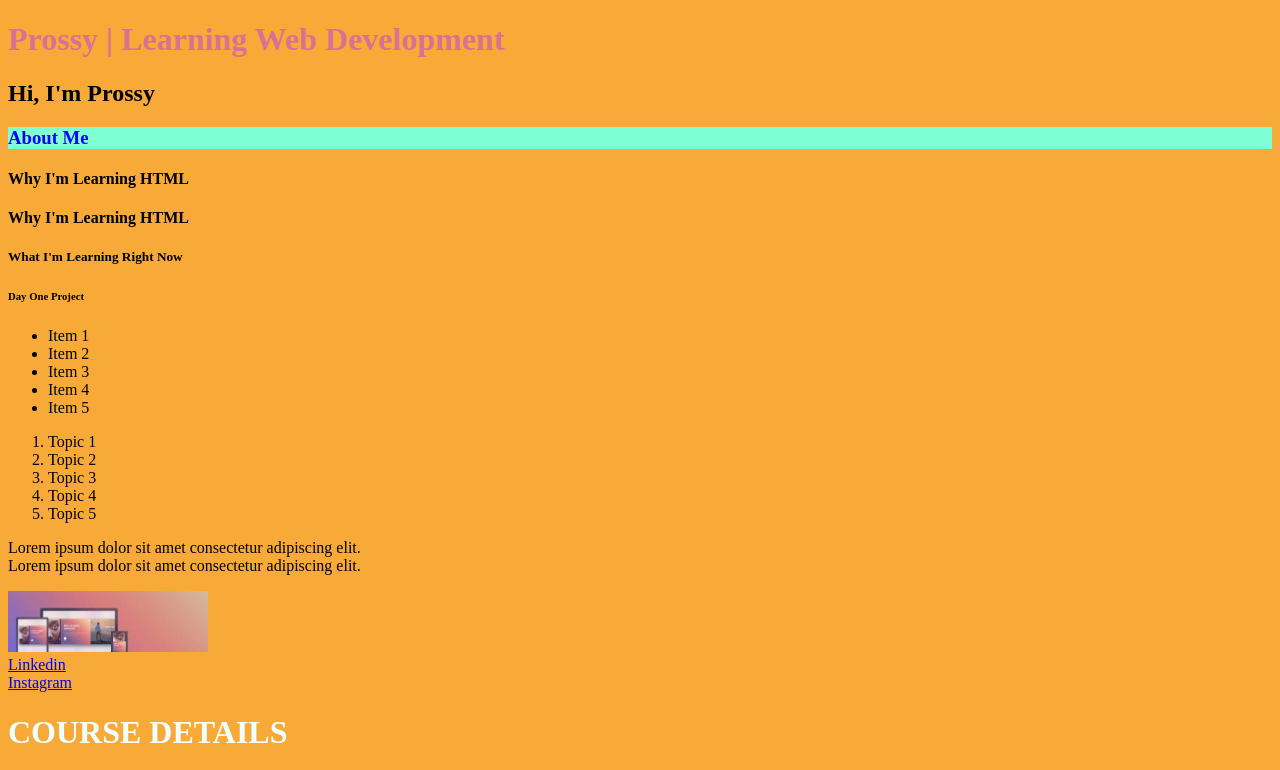
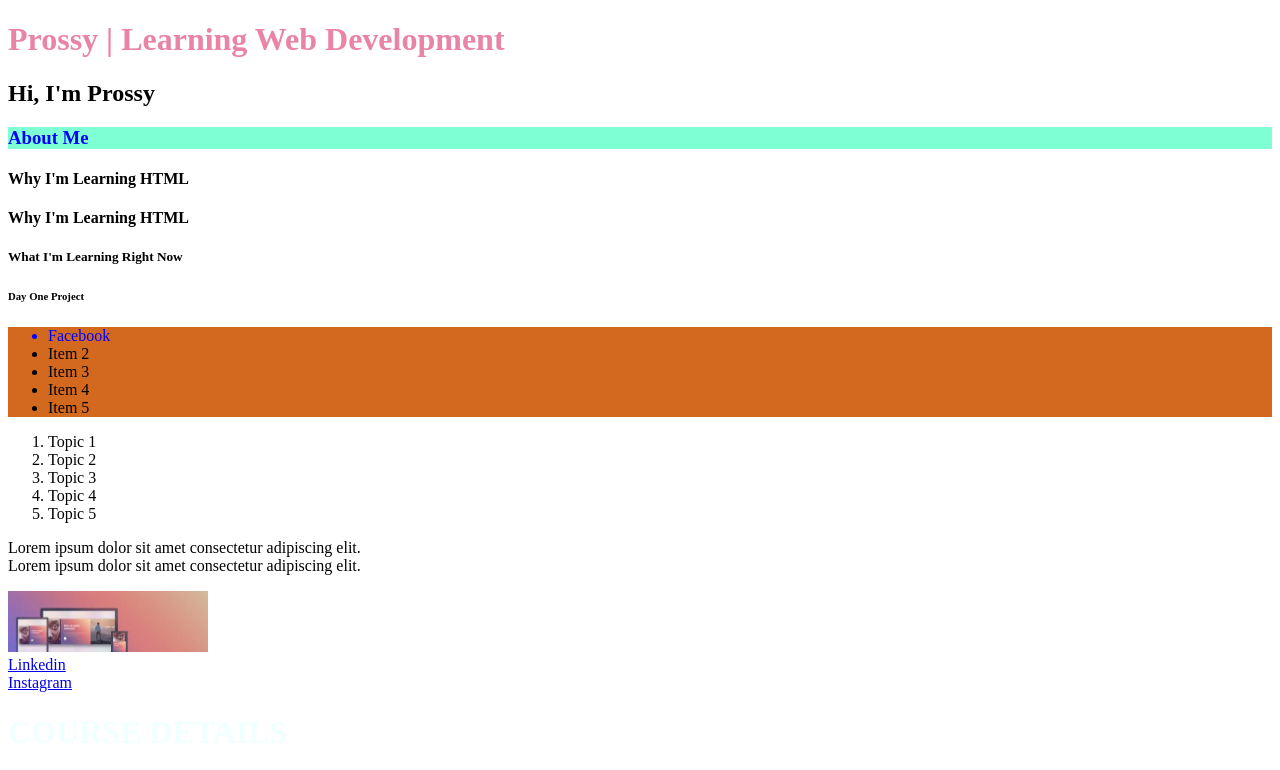
Before and after one commit to nakato-proscovia/codequeen15, a plain HTML site: page index.html in a window 1280 px wide. Shown: the top 770 px of the page. Drawn offline with Linux system fonts and the light colour scheme.

Commit message:
added portfolio.html file

```diff
--- a/index.html
+++ b/index.html
@@ -9,18 +9,23 @@
         background-color: aquamarine;
       }
     </style> -->
+    <!-- <style>
+      li{
+        background-color: rgb(250, 104, 177);
+      }
+    </style> -->
   </head>
   <body>
   <!-- Heading -->
-    <h1 style="color: palevioletred;">Prossy | Learning Web Development</h1>
+    <h1 style="color: rgb(233, 132, 165);">Prossy | Learning Web Development</h1>
     <h2>Hi, I'm Prossy </h2>
     <h3 style="background-color: aquamarine; color: blue;">About Me</h3>
     <h4>Why I'm Learning HTML</h4>
      <h4>Why I'm Learning HTML</h4>
     <h5>What I'm Learning Right Now</h5>
     <h6>Day One Project</h6>
-    <ul>
-        <li>Item 1</li>
+    <ul class="topic">
+        <li class="facebook">Facebook</li>
         <li>Item 2</li>
         <li>Item 3</li>
         <li>Item 4</li>
--- a/style.css
+++ b/style.css
@@ -1,10 +1,16 @@
-*{
-    background-color: rgb(247, 170, 56);
+/* *{
+    background-color: rgb(166, 106, 168);
 
-}
+} */
 h1{
     color: azure;
 }
 img{
     width: 200px;
 }
+.facebook{
+    color: blue;
+}
+.topic{
+    background-color: chocolate;
+}
```
Also changed, not shown: portfolio.html (added, +11 -0 lines).
